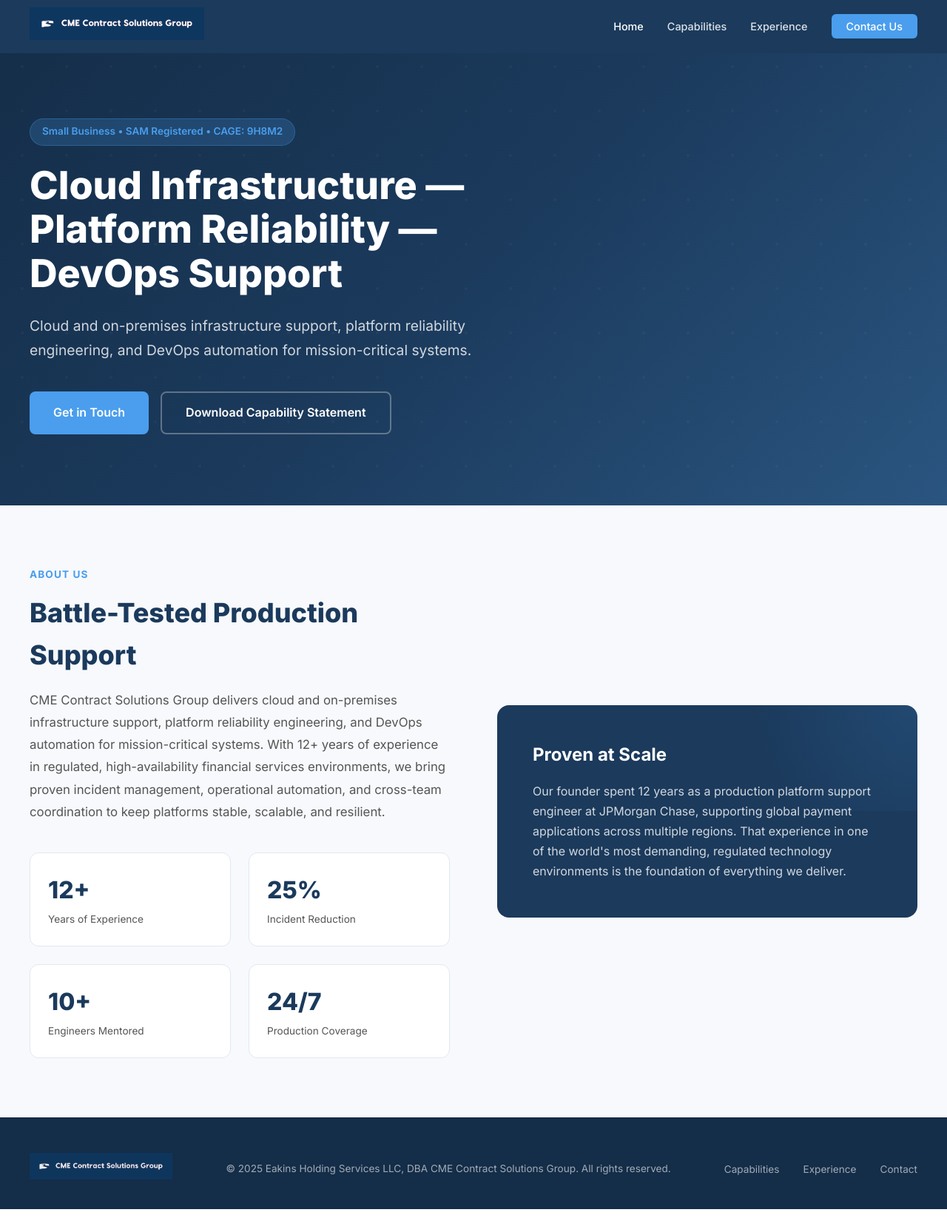
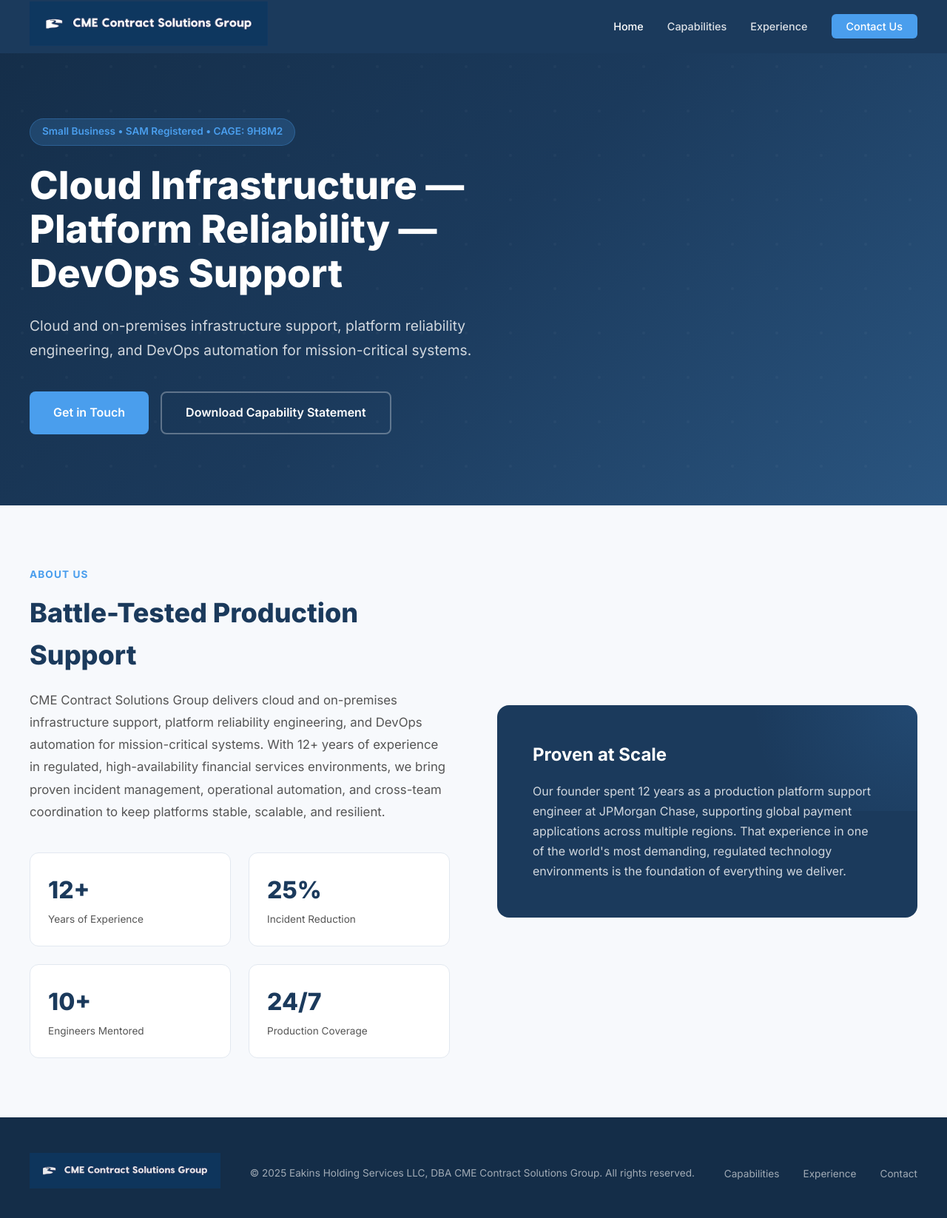
Before and after one commit to cmeakins/cmecontractsolutions, a plain HTML site: page index.html in a window 1280 px wide. Shown: the whole page at 74% size. Drawn offline with Linux system fonts and the light colour scheme.

Commit message:
Increase logo size in nav and footer
Co-Authored-By: Claude Opus 4.6 <noreply@anthropic.com>

```diff
--- a/css/styles.css
+++ b/css/styles.css
@@ -53,7 +53,7 @@ body {
 }
 
 .nav-logo img {
-    height: 44px;
+    height: 60px;
 }
 
 .nav-links {
@@ -808,7 +808,7 @@ section {
 }
 
 .footer-logo img {
-    height: 36px;
+    height: 48px;
     opacity: 0.9;
 }
 
```
